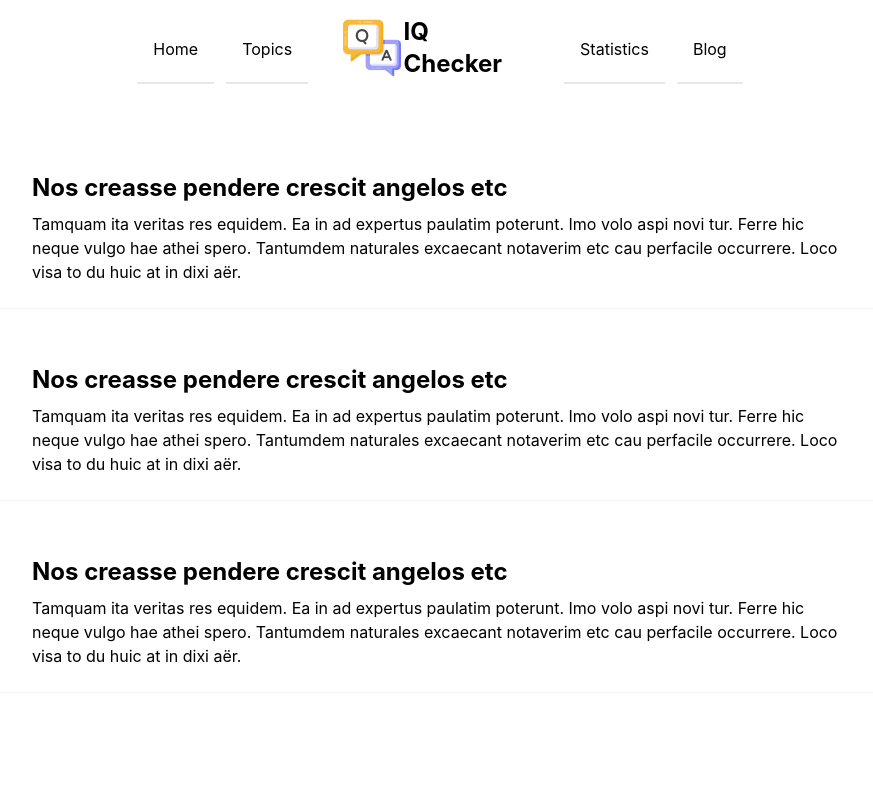
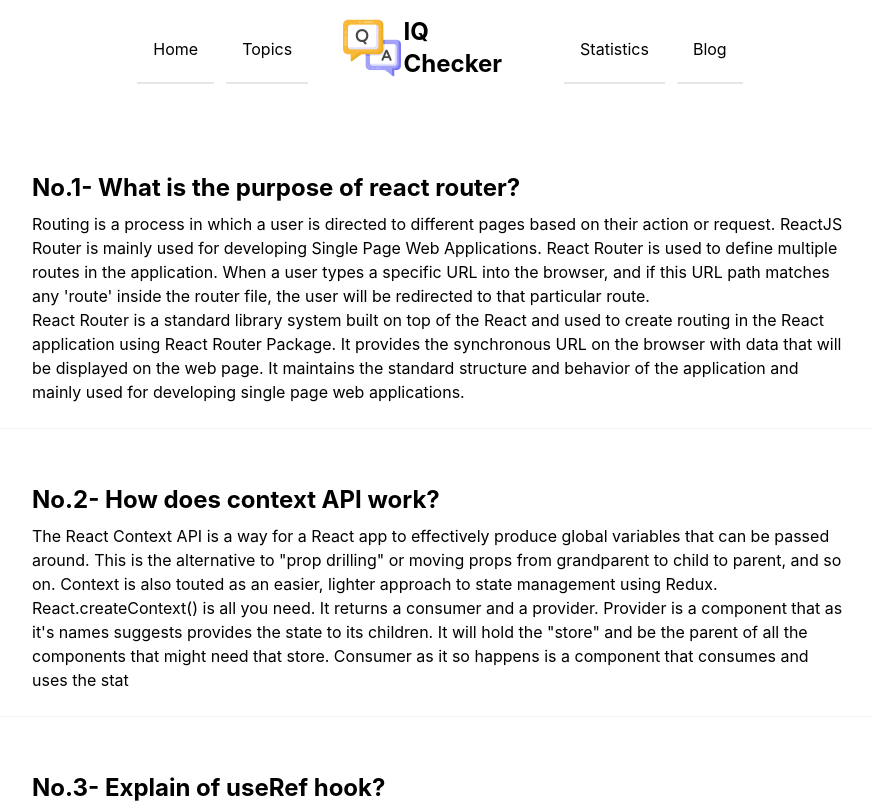
Before and after one commit to mdhasantaraque/iq-checker, a React (Create React App) app: page /blog in a window 1280 px wide. Shown: the top 803 px of the page, without its empty margins (200-1073 px from the left). Built offline with nearby package versions, Linux system fonts and the light colour scheme.

Commit message:
blog updated

```diff
--- a/src/components/Blog/Blog.js
+++ b/src/components/Blog/Blog.js
@@ -6,39 +6,64 @@ const Blog = () => {
       <div className="container max-w-4xl px-10 py-6 mx-auto rounded-lg shadow-sm dark:bg-gray-900">
         <div className="mt-3">
           <p className="text-2xl font-bold hover:underline">
-            Nos creasse pendere crescit angelos etc
+            No.1- What is the purpose of react router?
           </p>
           <p className="mt-2">
-            Tamquam ita veritas res equidem. Ea in ad expertus paulatim
-            poterunt. Imo volo aspi novi tur. Ferre hic neque vulgo hae athei
-            spero. Tantumdem naturales excaecant notaverim etc cau perfacile
-            occurrere. Loco visa to du huic at in dixi aër.
+            Routing is a process in which a user is directed to different pages
+            based on their action or request. ReactJS Router is mainly used for
+            developing Single Page Web Applications. React Router is used to
+            define multiple routes in the application. When a user types a
+            specific URL into the browser, and if this URL path matches any
+            'route' inside the router file, the user will be redirected to that
+            particular route. <br />
+            React Router is a standard library system built on top of the React
+            and used to create routing in the React application using React
+            Router Package. It provides the synchronous URL on the browser with
+            data that will be displayed on the web page. It maintains the
+            standard structure and behavior of the application and mainly used
+            for developing single page web applications.
           </p>
         </div>
       </div>
       <div className="container max-w-4xl px-10 py-6 mx-auto my-5 rounded-lg shadow-sm dark:bg-gray-900">
         <div className="mt-3">
           <p className="text-2xl font-bold hover:underline">
-            Nos creasse pendere crescit angelos etc
+            No.2- How does context API work?
           </p>
           <p className="mt-2">
-            Tamquam ita veritas res equidem. Ea in ad expertus paulatim
-            poterunt. Imo volo aspi novi tur. Ferre hic neque vulgo hae athei
-            spero. Tantumdem naturales excaecant notaverim etc cau perfacile
-            occurrere. Loco visa to du huic at in dixi aër.
+            The React Context API is a way for a React app to effectively
+            produce global variables that can be passed around. This is the
+            alternative to "prop drilling" or moving props from grandparent to
+            child to parent, and so on. Context is also touted as an easier,
+            lighter approach to state management using Redux. <br />
+            React.createContext() is all you need. It returns a consumer and a
+            provider. Provider is a component that as it's names suggests
+            provides the state to its children. It will hold the "store" and be
+            the parent of all the components that might need that store.
+            Consumer as it so happens is a component that consumes and uses the
+            stat
           </p>
         </div>
       </div>
       <div className="container max-w-4xl px-10 py-6 mx-auto my-5 rounded-lg shadow-sm dark:bg-gray-900">
         <div className="mt-3">
           <p className="text-2xl font-bold hover:underline">
-            Nos creasse pendere crescit angelos etc
+            No.3- Explain of useRef hook?
           </p>
           <p className="mt-2">
-            Tamquam ita veritas res equidem. Ea in ad expertus paulatim
-            poterunt. Imo volo aspi novi tur. Ferre hic neque vulgo hae athei
-            spero. Tantumdem naturales excaecant notaverim etc cau perfacile
-            occurrere. Loco visa to du huic at in dixi aër.
+            React provides a bunch of hooks that allow you to add features to
+            your components. One of the most common use cases of the hook useRef
+            in React is to reference a DOM element. These hooks make it easier
+            to encapsulate stateful behavior and side effects in your functional
+            components in order to increase readability and to use less code.
+            <br />
+            The hook useRef() in React returns an object that has a property
+            current that we can access as we do with objects. This property is
+            initialized to the passed argument in the function useRef() . The
+            returned object will persist for the full lifetime of the component.
+            <br />
+            It is very similar to useState , but it doesn’t cause a component to
+            re-render when changed. To make things more clear.
           </p>
         </div>
       </div>
```
